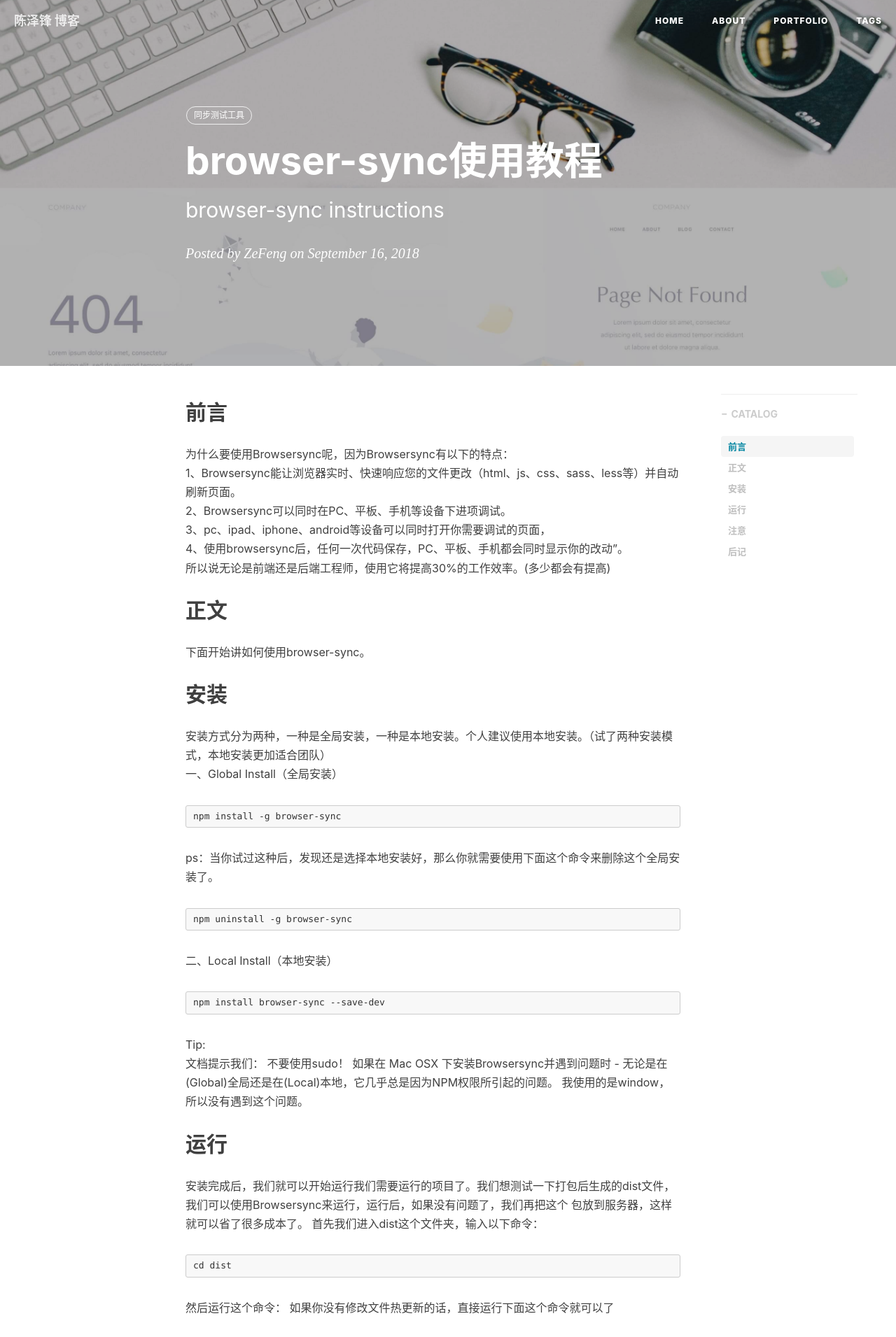
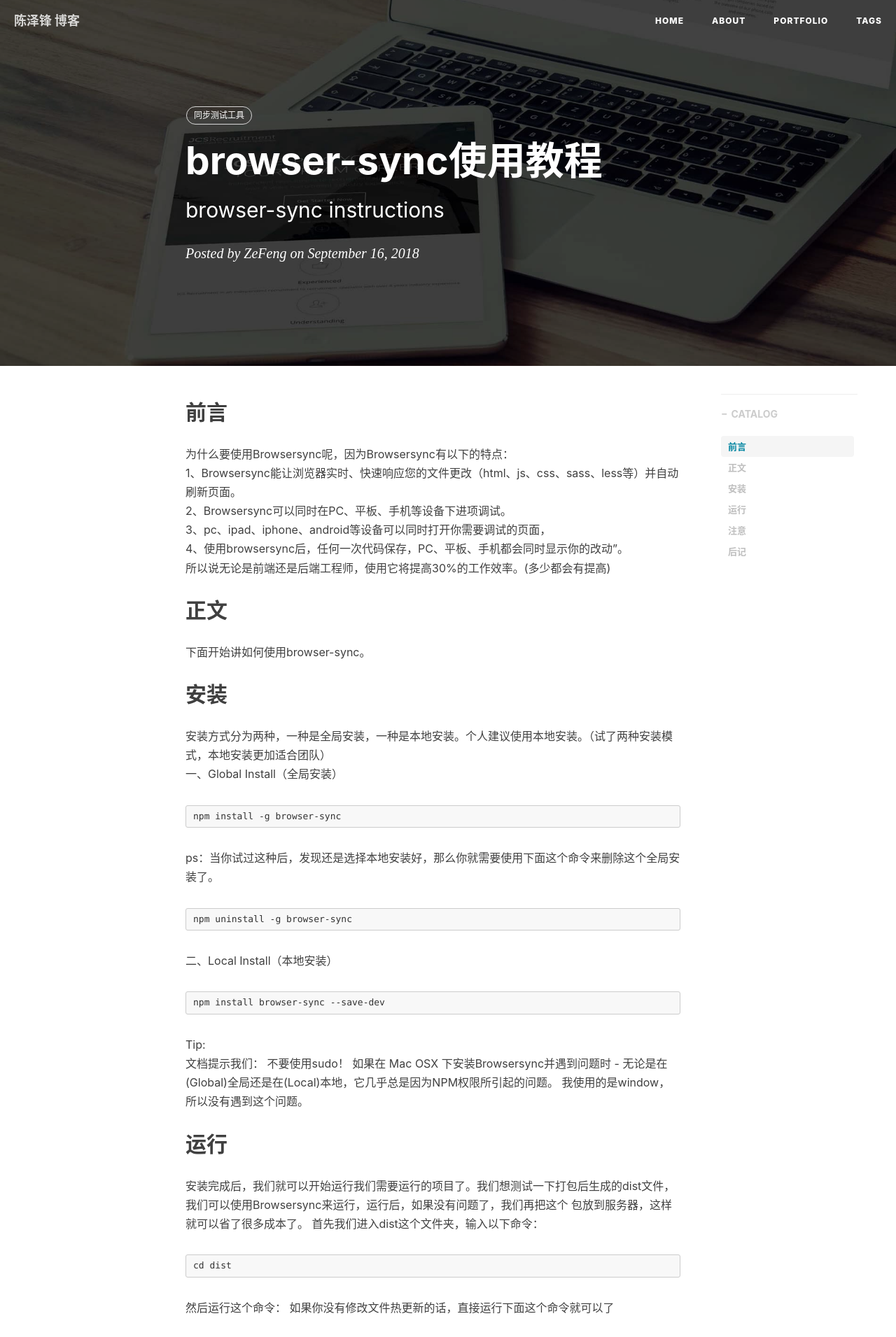
Before and after one commit to 00feng00/00feng00.github.io, a Jekyll site: the page built from _posts/2018-09-11-browser-sync.markdown, in a window 1280 px wide. Shown: the top 1911 px of the page at 70% size. Built offline with Jekyll 4.4.1, drawn with Linux system fonts in a browser that asks for light colours; nearby versions of some CDN libraries; comment, search, counter and statistics services are not loaded.

Commit message:
Update 2018-09-11-browser-sync.markdown

```diff
--- a/_posts/2018-09-11-browser-sync.markdown
+++ b/_posts/2018-09-11-browser-sync.markdown
@@ -4,7 +4,7 @@ title:        "browser-sync使用教程"
 subtitle:     "browser-sync instructions"
 date:         2018-09-16 22:00:00
 author:       "ZeFeng"
-header-img:   "img/ice_header_image.jpg"
+header-img:   "img/post-bg-rwd.jpg"
 header-mask:  0.3
 catalog:      true
 tags:
```
